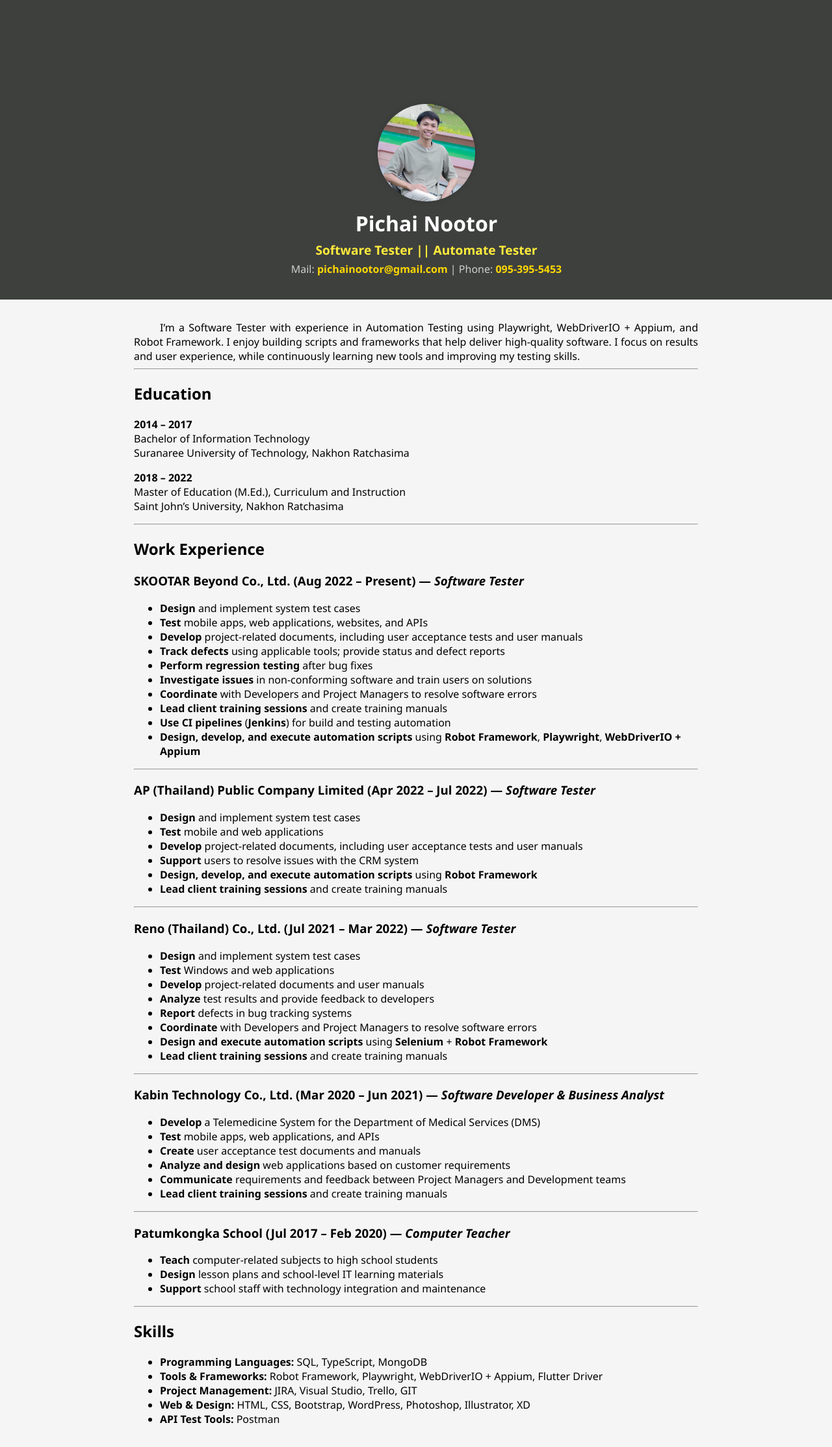
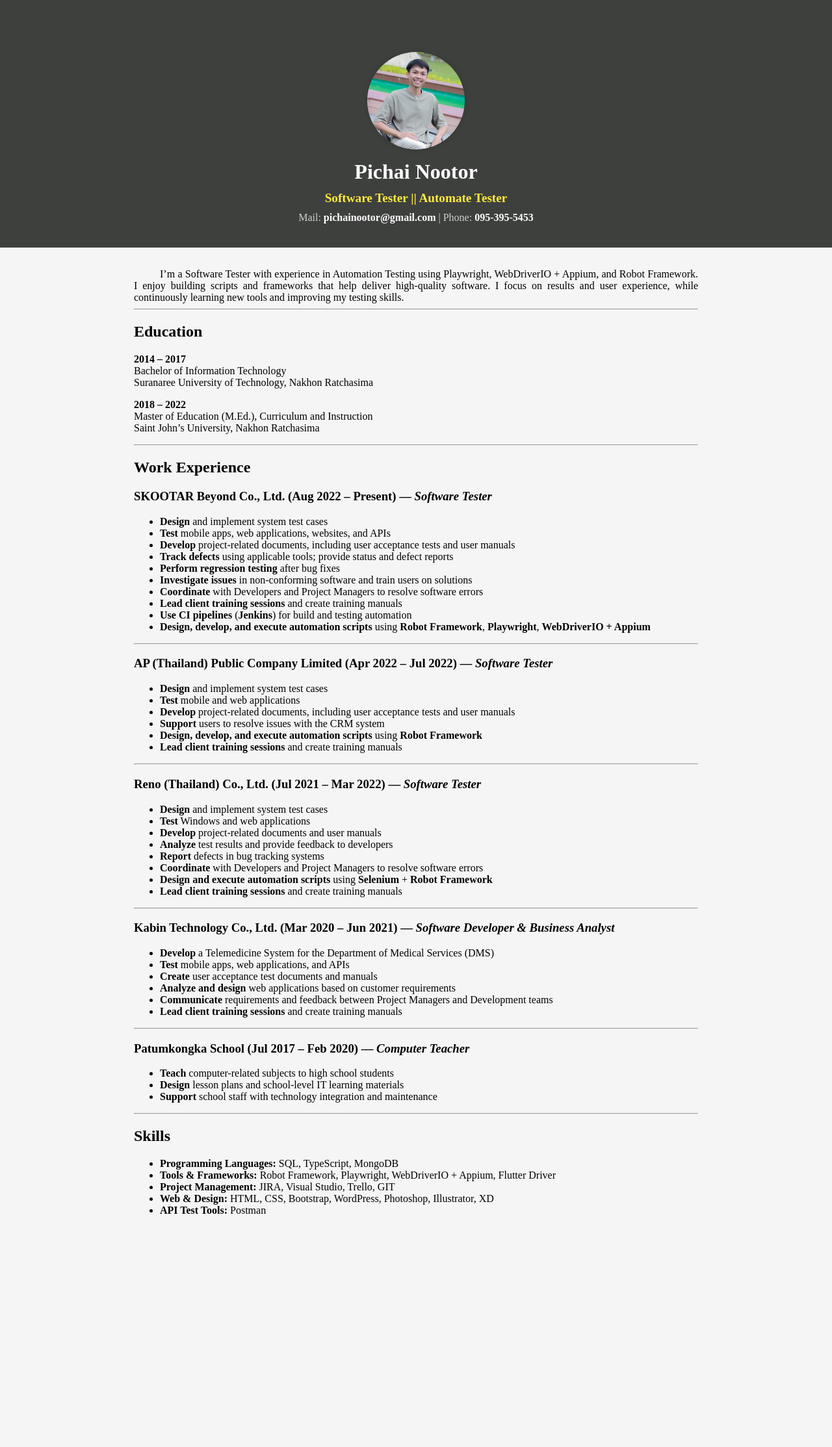
Before and after one commit to pichai-nootor/pichai-nootor.github.io, a Jekyll site: the page built from index.md, in a window 1280 px wide. Shown: the whole page at 65% size. Built offline with Jekyll 4.4.1, drawn with Linux system fonts in a browser that asks for light colours; our own code applies the rules of GitHub Pages for plain Markdown files; after the commit the page ends 1904 px from its top, so only the background shows below that.

Commit message:
Update default.html

```diff
--- a/_layouts/default.html
+++ b/_layouts/default.html
@@ -1,128 +1,65 @@
 <!DOCTYPE html>
 <html lang="{{ site.lang | default: 'en-US' }}">
+
   <head>
     <meta charset="UTF-8">
     <meta name="viewport" content="width=device-width, initial-scale=1">
-  <title>{{ site.title | default: site.github.repository_name }}</title>
-
+    <title>
+      {{ site.title | default: site.github.repository_name }}
+    </title>
     <style>
-    /* ===== Reset margin/padding ===== */
-    html, body {
-      margin: 0;
-      padding: 0;
-      background: #f5f5f5; /* พื้นหลัง content */
-      font-family: "Segoe UI", Tahoma, Geneva, Verdana, sans-serif;
-    }
-
-    /* ===== Header แบบเต็มจอ ===== */
-    header.page-header {
-      background: #3e403e !important;
-      position: relative;
-      display: flex;
-      flex-direction: column;
-      align-items: center;
-      text-align: center;
-      overflow: visible !important;
-      padding: 5rem 1rem 2rem 1rem; /* top, sides, bottom */
-      width: 100%;
-      margin: 0;
-      color: white;
-    }
-
-    /* ลบ ::after ของ Cayman theme */
-    header.page-header::after {
-      display: none !important;
-    }
-
-    /* ===== รูปโปรไฟล์ ===== */
-    header.page-header img {
-      width: 150px;
-      height: 150px;
-      object-fit: cover;
-      object-position: center 20%;
-      border-radius: 50%;
-      margin-top: 5rem;
-      margin-bottom: 10px;
-      box-shadow: 0 0 8px rgba(0,0,0,0.15);
-    }
-
-    /* ===== ข้อความ h1-h3 ===== */
-    header.page-header h1 {
-      margin: 0.3rem 0;
-      line-height: 1.2;
-      font-size: 2rem;
-      font-weight: bold;
-      color: #ffffff; /* ชื่อเด่นที่สุด */
-    }
-
-    header.page-header h2 {
-      margin: 0.3rem 0;
-      line-height: 1.2;
-      font-size: 1.2rem;
-      color: #ffeb3b; /* tagline สีต่างจาก h1 */
-    }
-
-    header.page-header h3 {
-      margin: 0.3rem 0;
-      line-height: 1.2;
-      font-size: 1rem;
-      font-weight: normal;
-      color: #cfcfcf; /* contact สีเทาอ่อน */
-    }
-
-    /* ===== Contact info สีต่าง ===== */
-    header.page-header .contact-info {
-      color: #ffd700; /* สีทองเด่น */
-      font-weight: bold;
-    }
-
-    /* ===== Main content ===== */
-    .main-content {
-      max-width: 900px;
-      margin: 2rem auto;
-      padding: 0 1rem;
-      box-sizing: border-box;
-    }
-
-    /* ===== Responsive สำหรับมือถือ ===== */
-    @media screen and (max-width: 600px) {
-      header.page-header {
-        padding: 3rem 1rem 1.5rem 1rem;
-      }
-      header.page-header img {
-        width: 120px;
-        height: 120px;
-        margin-top: 3rem;
-      }
-      header.page-header h1 {
-        font-size: 1.5rem;
-      }
-      header.page-header h2 {
-        font-size: 1rem;
-      }
-      header.page-header h3 {
-        font-size: 0.9rem;
-      }
-    }
+      /* กำจัด margin/padding ของ html/body */ html, body { margin: 0; padding:
+      0; background: #f5f5f5; /* พื้นหลังส่วน content */ } /* header แบบเต็มจอ
+      */ header.page-header { background: #3e403e !important; position: relative;
+      display: flex; flex-direction: column; align-items: center; overflow: visible
+      !important; /* padding-top: 5rem; */ padding-bottom: 2rem; width: 100vw;
+      margin: 0; color: white; } /* ลบ ::after ของ Cayman */ header.page-header::after
+      { display: none !important; } /* ปรับระยะและสี h1-h3 */ header.page-header
+      h1 { margin: 0.3rem 0; line-height: 1.2; text-align: center; font-size:
+      2rem; color: #ffffff; /* ชื่อเด่นที่สุด */ } header.page-header h2 { margin:
+      0.3rem 0; line-height: 1.2; text-align: center; font-size: 1.2rem; color:
+      #ffeb3b; /* tagline สีต่างจาก h1 */ } header.page-header h3 { margin: 0.3rem
+      0; line-height: 1.2; text-align: center; font-size: 1rem; font-weight:
+      normal; color: #cfcfcf; /* contact สีเทาอ่อน */ } /* responsive สำหรับ
+      mobile */ @media screen and (max-width: 600px) { header.page-header { padding-top:
+      3rem; padding-bottom: 1.5rem; } header.page-header h1 { font-size: 1.5rem;
+      } header.page-header h2 { font-size: 1rem; } header.page-header h3 { font-size:
+      0.9rem; } } /* content อยู่กลางจอ ไม่เต็มหน้าจอ */ .main-content { max-width:
+      900px; margin: 2rem auto; padding: 0 1rem; box-sizing: border-box; } header.page-header
+      .contact-info { color: #ffffff; /* สีเหลืองอ่อนสำหรับ email/phone */ font-weight:
+      bold; /* ทำให้เด่นขึ้นหน่อย */ } /* ปรับรูปโปรไฟล์ให้เหมาะกับมือถือ */
+      header.page-header img { width: 150px; height: 150px; object-fit: cover;
+      object-position: center 20%; border-radius: 50%; margin-top: 5rem; margin-bottom:
+      10px; box-shadow: 0 0 8px rgba(0,0,0,0.15); } @media screen and (max-width:
+      600px) { header.page-header img { width: 120px; height: 120px; margin-top:
+      3rem; } }
     </style>
   </head>
 
   <body>
-  <!-- ===== Header ===== -->
-  <header class="page-header">
-    <img src="{{ '/assets/profile.jpg' | relative_url }}" alt="Profile photo" />
-
-    <h1 class="project-name">{{ site.title | default: site.github.repository_name }}</h1>
-    <h2 class="project-tagline">{{ site.description | default: site.github.project_tagline }}</h2>
+    <header class="page-header" role="banner" style="text-align:center;">
+      <img src="{{ '/assets/profile.jpg' | relative_url }}" alt="Profile photo"
+      />
+      <h1 class="project-name">
+        {{ site.title | default: site.github.repository_name }}
+      </h1>
+      <h2 class="project-tagline">
+        {{ site.description | default: site.github.project_tagline }}
+      </h2>
       <h3 class="project-tagline">
-      Mail: <span class="contact-info">pichainootor@gmail.com</span> |
-      Phone: <span class="contact-info">095-395-5453</span>
+        Mail:
+        <span class="contact-info">
+          pichainootor@gmail.com
+        </span>
+        | Phone:
+        <span class="contact-info">
+          095-395-5453
+        </span>
       </h3>
     </header>
-
-  <!-- ===== Main content ===== -->
     <div class="main-content">
       {{ content }}
     </div>
   </body>
+
 </html>
```
Lines whose indentation alone changed are shown as unchanged.
